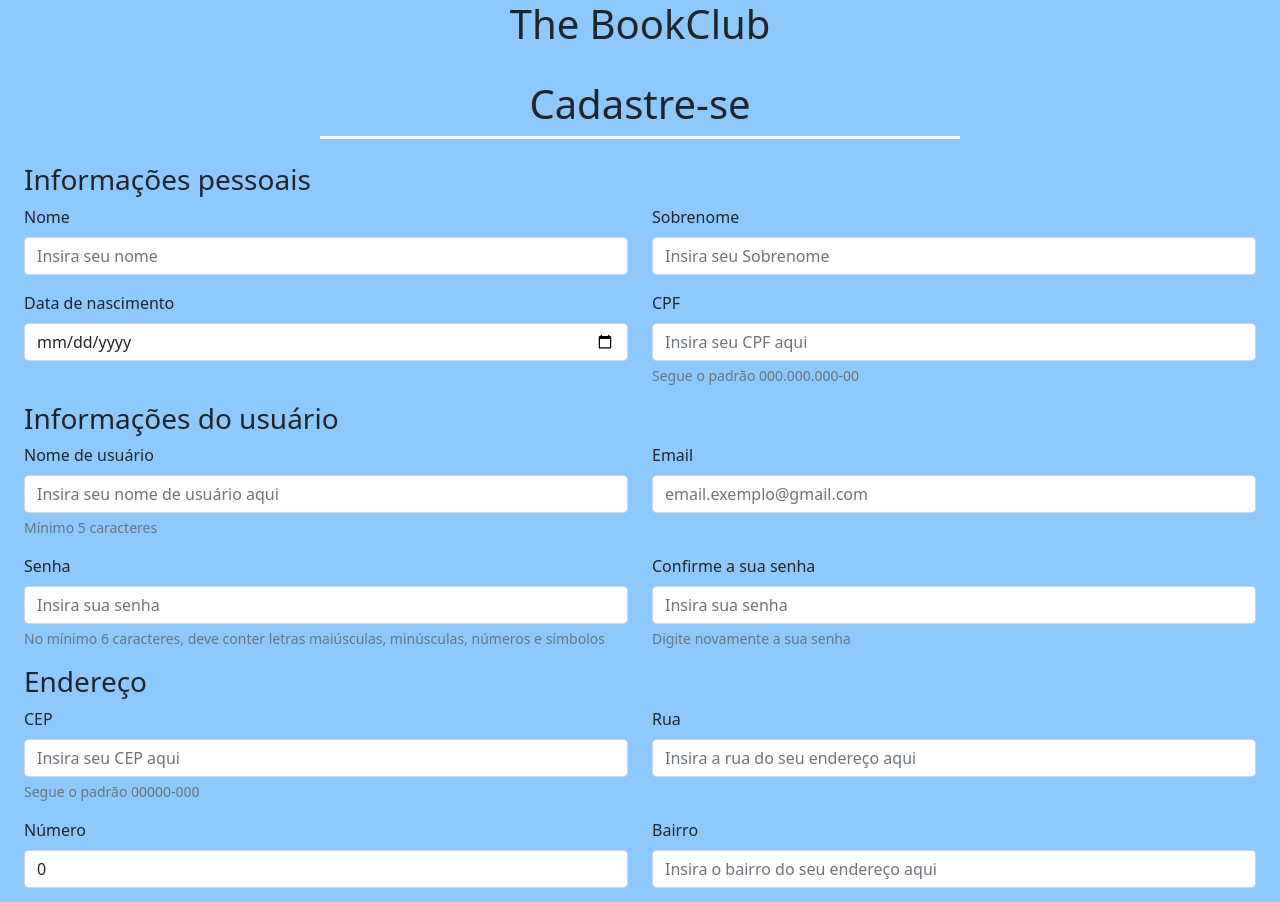
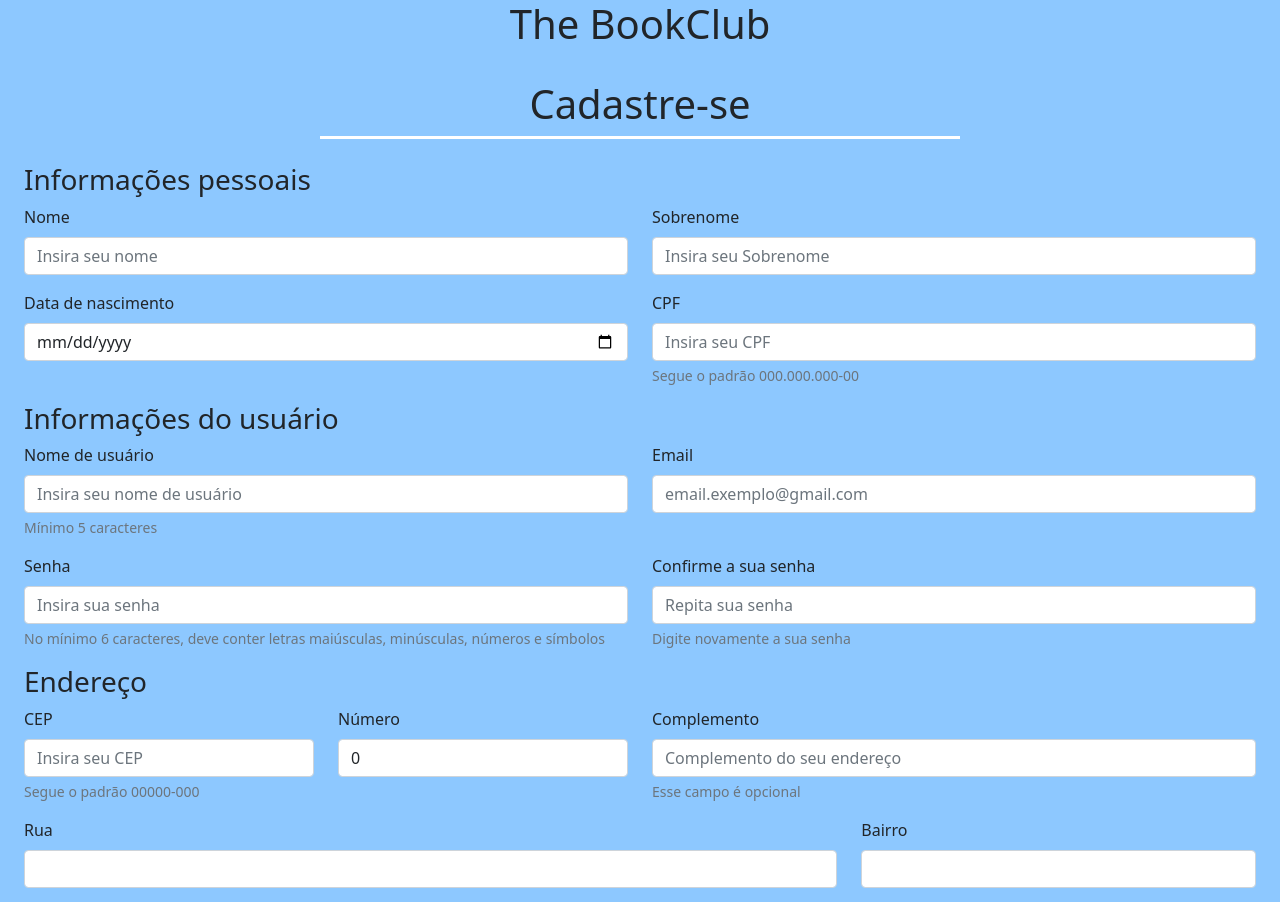
Before and after one commit to DigitalHouse-PortoSeguro/theBookClubFrontend, an Angular app: page /cadastrar in a window 1280 px wide. Shown: the top 902 px of the page. Built offline with nearby package versions, Linux system fonts and the light colour scheme.

Commit message:
Reorganização do formulário

```diff
--- a/src/app/components/form-usuario/form-usuario.component.html
+++ b/src/app/components/form-usuario/form-usuario.component.html
@@ -13,12 +13,12 @@
                 name="data-nascimento" id="data-nascimento" class="col-md-6"
                 placeholder="Insira sua data de nascimento"></app-input-field>
             <app-input-field formControlName="cpf" title="CPF" type="text" name="cpf" id="cpf" class="col-md-6"
-                placeholder="Insira seu CPF aqui" helpText="Segue o padrão 000.000.000-00"></app-input-field>
+                placeholder="Insira seu CPF" helpText="Segue o padrão 000.000.000-00"></app-input-field>
         </div>
         <h3>Informações do usuário</h3>
         <div class="row">
             <app-input-field formControlName="username" title="Nome de usuário" name="username" id="username"
-                class="col-md-6" placeholder="Insira seu nome de usuário aqui" helpText="Mínimo 5 caracteres">
+                class="col-md-6" placeholder="Insira seu nome de usuário " helpText="Mínimo 5 caracteres">
             </app-input-field>
             <app-input-field formControlName="email" type="email" title="Email" name="email" id="email" class="col-md-6"
                 placeholder="email.exemplo@gmail.com"></app-input-field>
@@ -29,7 +29,7 @@
                 helpText="No mínimo 6 caracteres, deve conter letras maiúsculas, minúsculas, números e símbolos">
             </app-input-field>
             <app-input-field formControlName="confirmarSenha" title="Confirme a sua senha" type="password"
-                name="confirmar-senha" id="confirmar-senha" class="col-md-6" placeholder="Insira sua senha"
+                name="confirmar-senha" id="confirmar-senha" class="col-md-6" placeholder="Repita sua senha"
                 helpText="Digite novamente a sua senha"></app-input-field>
         </div>
         <div *ngIf="incluirTipo" class="row">
@@ -37,27 +37,28 @@
                 class="col-md-6" defaultOption="Selecione uma opção" [options]="['COMUM', 'ADMIN']"></app-dropdown>
         </div>
         <h3>Endereço</h3>
+
         <div class="row">
-            <app-input-field formControlName="cep" title="CEP" type="text" name="cep" id="cep" class="col-md-6"
-                placeholder="Insira seu CEP aqui" helpText="Segue o padrão 00000-000"></app-input-field>
-            <app-input-field formControlName="rua" title="Rua" type="text" name="rua" id="rua" class="col-md-6"
-                placeholder="Insira a rua do seu endereço aqui"></app-input-field>
+            <app-input-field formControlName="cep" title="CEP" type="text" name="cep" id="cep" class="col-md-3"
+            placeholder="Insira seu CEP " helpText="Segue o padrão 00000-000"></app-input-field>
+            <app-input-field formControlName="numero" title="Número" type="text" name="numero" id="numero"
+            class="col-md-3" placeholder="Insira o número"></app-input-field>
+            <app-input-field formControlName="complemento" title="Complemento" type="text" name="complemento"
+            id="complemento" class="col-md-6" placeholder="Complemento do seu endereço "
+            helpText="Esse campo é opcional"></app-input-field>
         </div>
         <div class="row">
-            <app-input-field formControlName="numero" title="Número" type="text" name="numero" id="numero"
-                class="col-md-6" placeholder="Insira o número do seu endereço aqui"></app-input-field>
+            <app-input-field formControlName="rua" title="Rua" type="text" name="rua" id="rua"
+            class="col-md-8"></app-input-field>
             <app-input-field formControlName="bairro" title="Bairro" type="text" name="bairro" id="bairro"
-                class="col-md-6" placeholder="Insira o bairro do seu endereço aqui"></app-input-field>
+            class="col-md-4"></app-input-field>
         </div>
-        <div class="row">
-            <app-input-field formControlName="complemento" title="Complemento" type="text" name="complemento"
-                id="complemento" class="col-md-6" placeholder="Insira o complemento do seu endereço aqui"
-                helpText="Esse campo é opcional"></app-input-field>
-        </div>
+
         <div class="d-flex justify-content-end">
             <button type="submit" class="btn btn-light rounded-pill text-uppercase fs-5 fw-bold">
                 {{submitText}}
             </button>
         </div>
     </form>
+    <app-form-debug [formulario]="form"></app-form-debug>
 </div>
```
